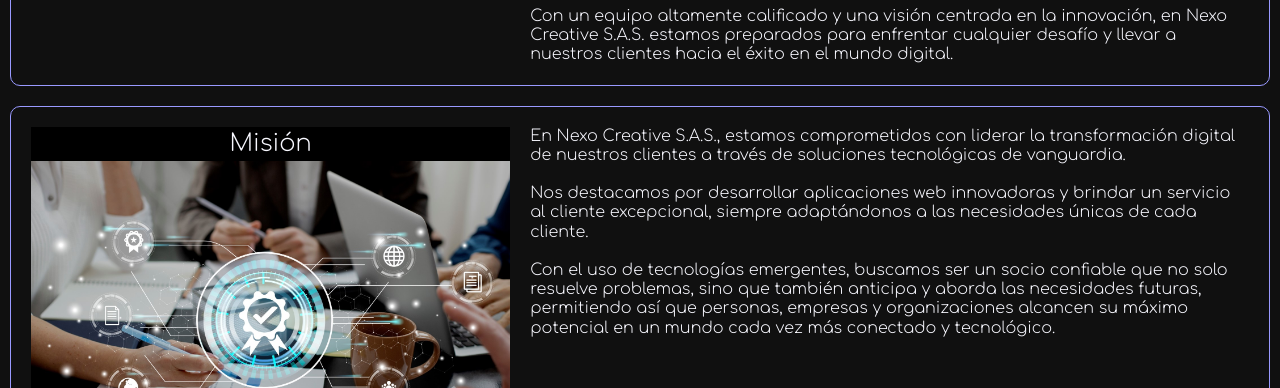
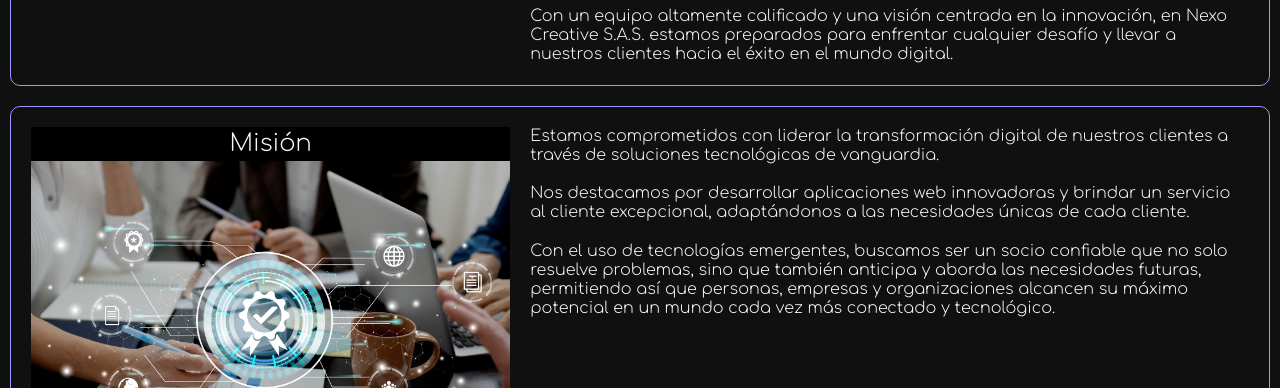
Before and after one commit to LedicaCo/NexoCreative, a React (Vite) app: page / in a window 1280 px wide. Shown: the part 1440-1828 px from the top of the page. Built offline with nearby package versions, Linux system fonts and the light colour scheme.

Commit message:
Actualización repositorio

```diff
--- a/src/components/NuestraEmpresa.jsx
+++ b/src/components/NuestraEmpresa.jsx
@@ -62,12 +62,11 @@
             </div>
             <div className="ne-card-text">
               <p>
-                En Nexo Creative S.A.S., estamos comprometidos con liderar la
-                transformación digital de nuestros clientes a través de
-                soluciones tecnológicas de vanguardia. <br />
+                Estamos comprometidos con liderar la transformación digital de
+                nuestros clientes a través de soluciones tecnológicas de
+                vanguardia. <br />
                 <br /> Nos destacamos por desarrollar aplicaciones web
-                innovadoras y brindar un servicio al cliente excepcional,
-                siempre adaptándonos a las necesidades únicas de cada cliente.{" "}
+                innovadoras y brindar un servicio al cliente excepcional, adaptándonos a las necesidades únicas de cada cliente.{" "}
                 <br />
                 <br /> Con el uso de tecnologías emergentes, buscamos ser un
                 socio confiable que no solo resuelve problemas, sino que también
```
